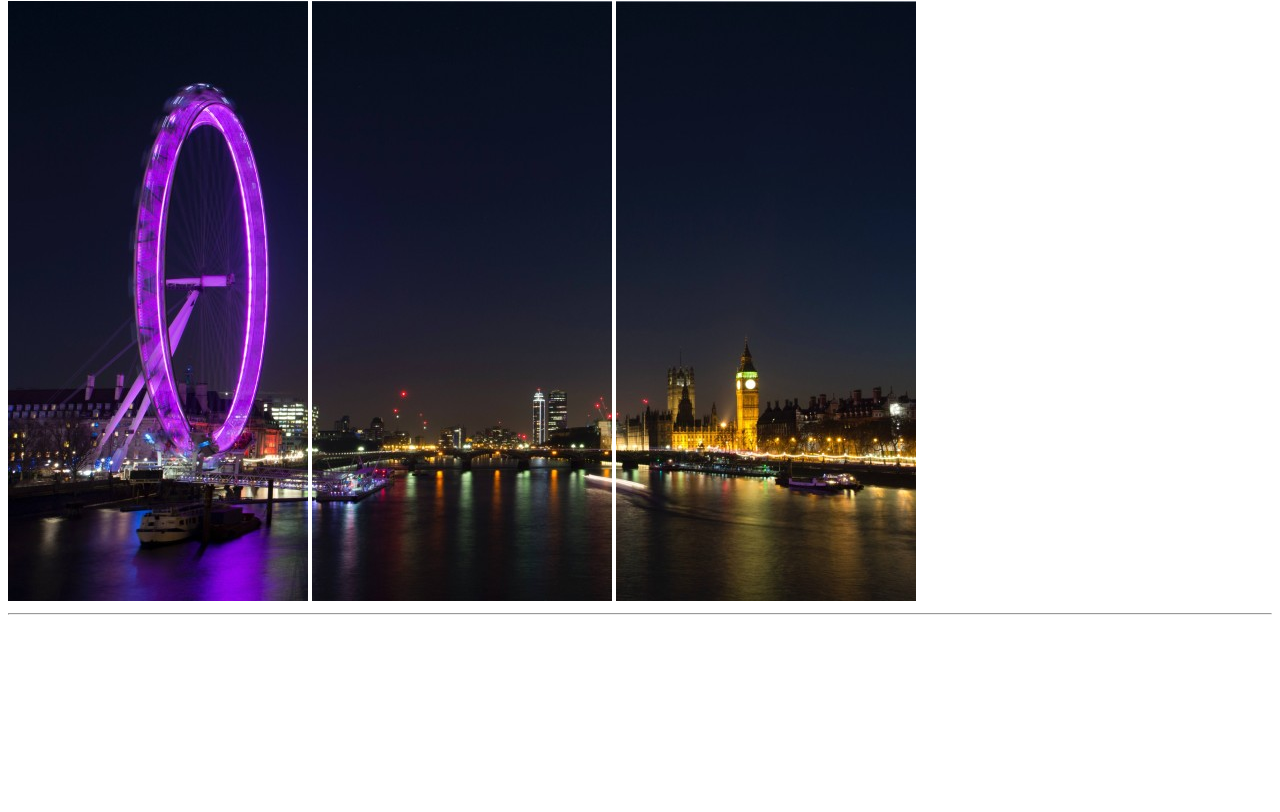
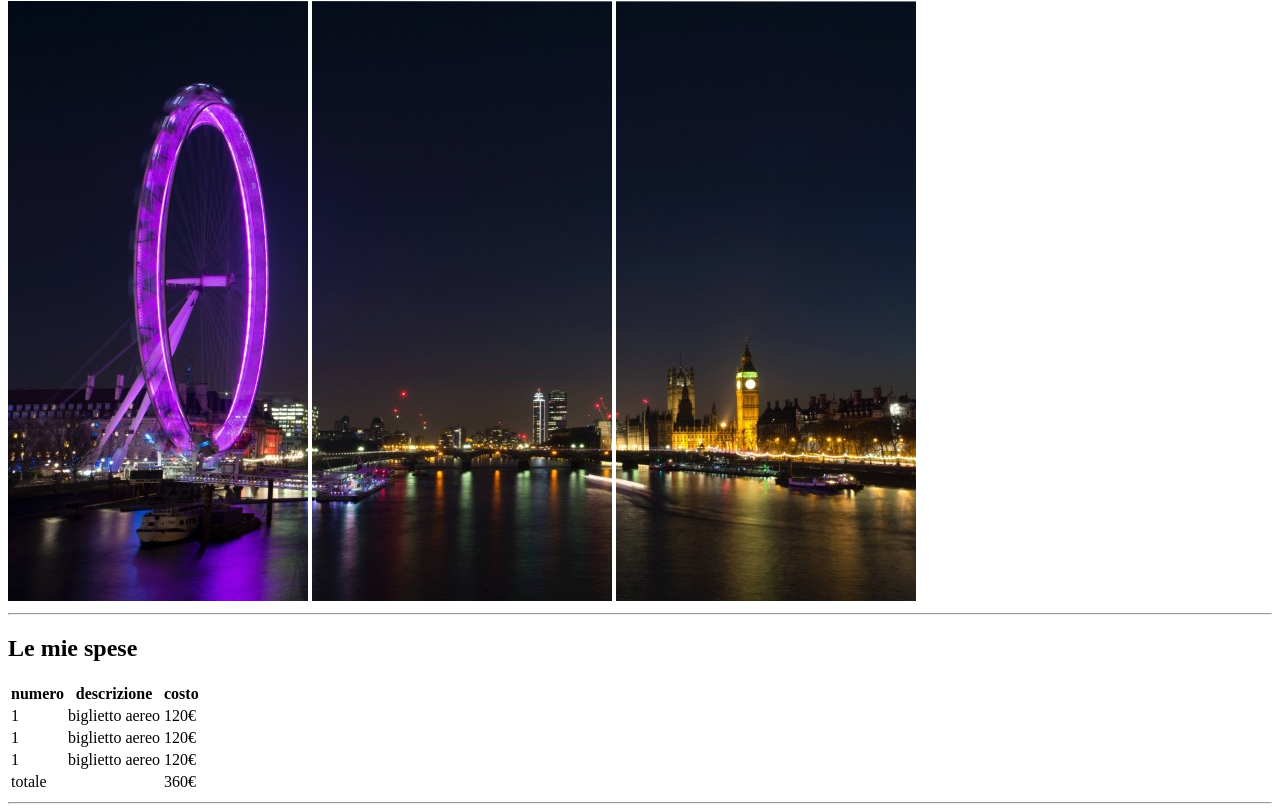
Before and after one commit to ResminiLoris/html-london-trip, a plain HTML site: page img/index.html in a window 1280 px wide. Shown: the part 79-891 px from the top of the page. Before the commit the page ends 800 px from the top, so only its background shows below. Drawn offline with Linux system fonts and the light colour scheme.

Commit message:
added_table_"le_mie_spese"

```diff
--- a/img/index.html
+++ b/img/index.html
@@ -18,7 +18,40 @@
 
     <!--corpo-->
     <main>
+        <h2>Le mie spese</h2>
+        <!--tabella costi-->
+        <table>
+            <tr>
+                <th>numero</th>
+                <th>descrizione</th>
+                <th>costo</th>
+            </tr>
 
+            <tr>
+                <td>1</td>
+                <td>biglietto aereo</td>
+                <td>120€</td>
+            </tr>
+
+            <tr>
+                <td>1</td>
+                <td>biglietto aereo</td>
+                <td>120€</td>
+            </tr>
+
+            <tr>
+                <td>1</td>
+                <td>biglietto aereo</td>
+                <td>120€</td>
+            </tr>
+
+            <tr>
+                <td>totale</td>
+                <td></td>
+                <td>360€</td>
+            </tr>
+        </table>
+        <hr>
     </main>
 
     <!--fondo pagina-->
```
